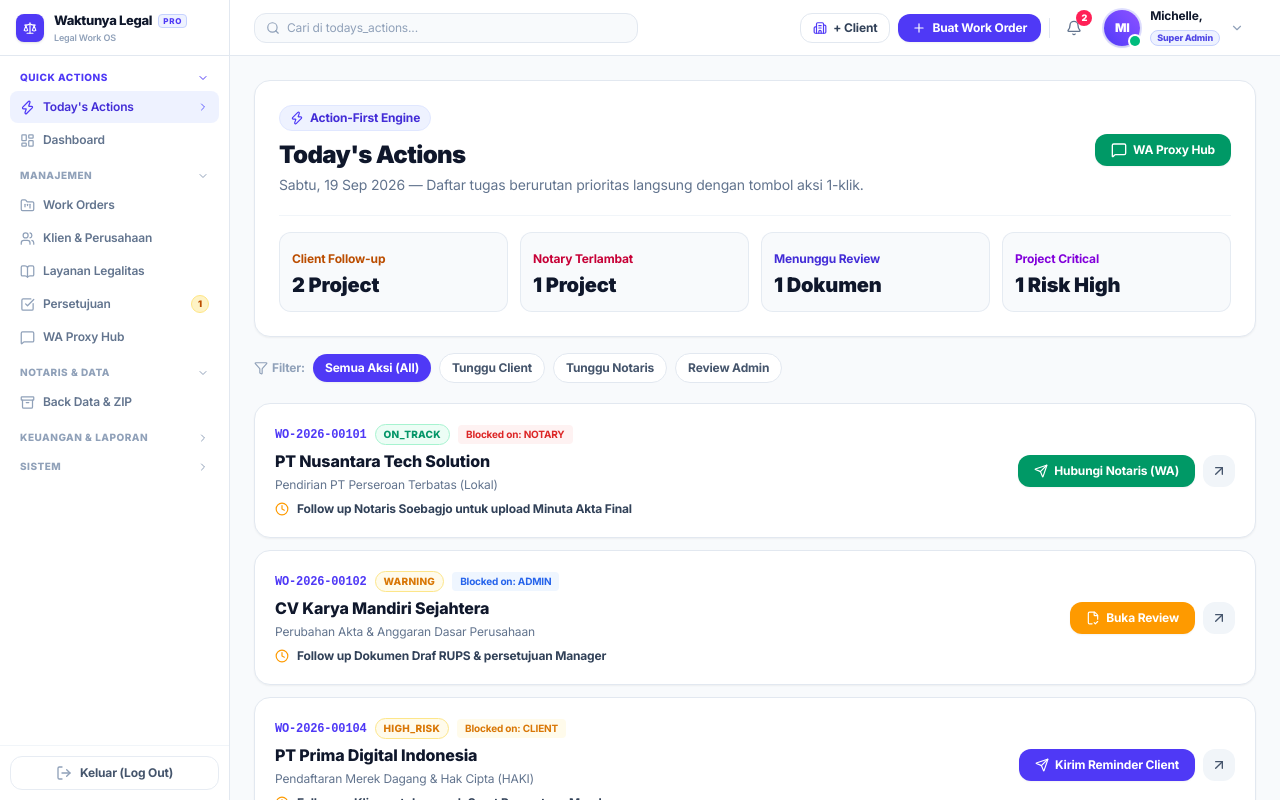
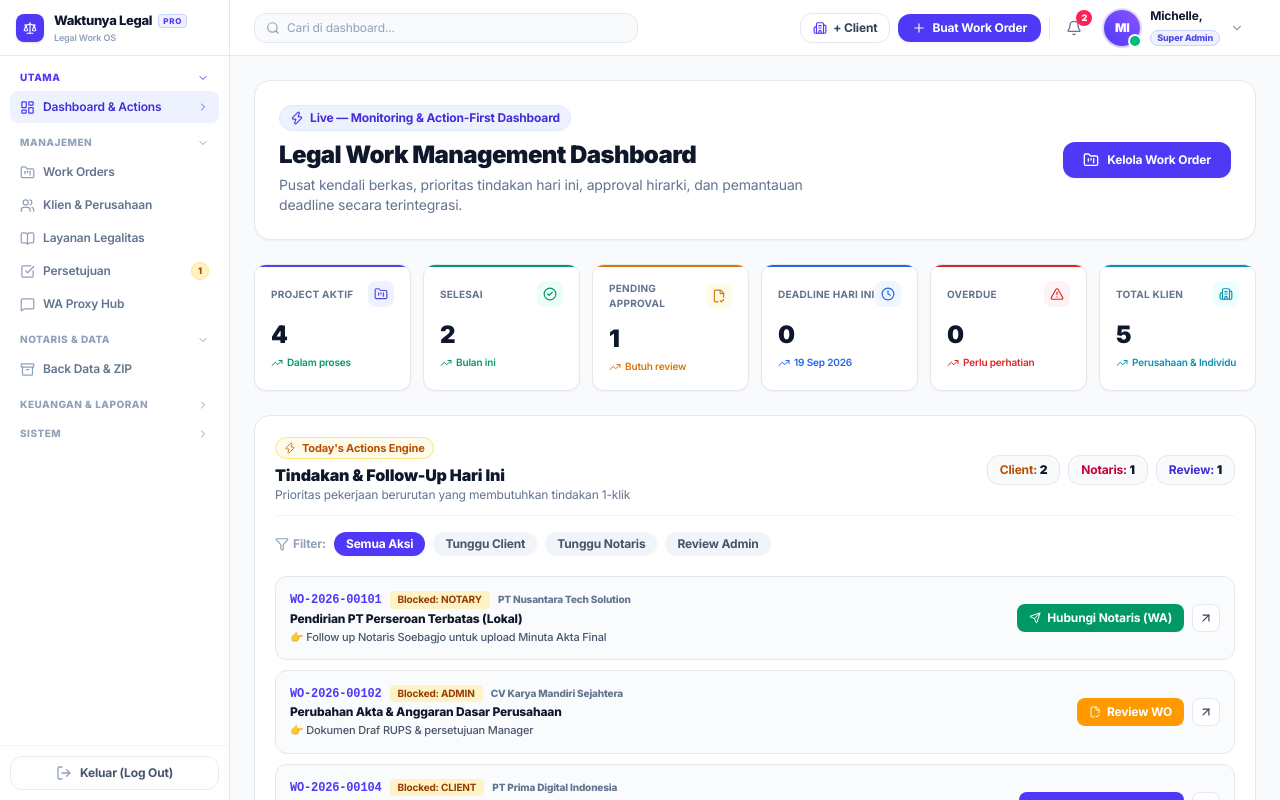
Before and after one commit to Mitschess/gotongroyonghack26, a Next.js app: page / in a window 1280 px wide. Both pictures are taken after typing "name@example.com", "Sample123" into the empty fields and a click on the button "Masuk". Built offline with nearby package versions, Linux system fonts and the light colour scheme.

Commit message:
sjhdjkajdgasgdkgasdk

```diff
--- a/app/api/whatsapp/send/route.ts
+++ b/app/api/whatsapp/send/route.ts
@@ -18,14 +18,14 @@ export async function POST(req: NextRequest) {
       : cleanNumber;
 
     const fonnteToken = process.env.FONNTE_TOKEN || process.env.WA_GATEWAY_TOKEN;
-    const gatewayUrl = process.env.WA_GATEWAY_URL || 'https://api.fonnte.com/send-message';
+    const gatewayUrl = process.env.WA_GATEWAY_URL || 'https://api.fonnte.com/send';
 
     // If API Token is configured, perform direct background HTTP POST to Gateway
     if (fonnteToken) {
       const response = await fetch(gatewayUrl, {
         method: 'POST',
         headers: {
-          'Authorization': fonnteToken,
+          'Authorization': fonnteToken.trim(),
           'Content-Type': 'application/json',
         },
         body: JSON.stringify({
@@ -37,11 +37,11 @@ export async function POST(req: NextRequest) {
 
       const data = await response.json();
       return NextResponse.json({
-        success: true,
+        success: data?.status !== false,
         provider: 'FONNTE_GATEWAY',
         target: formattedNumber,
         apiResult: data,
-        message: 'Pesan berhasil terkirim langsung ke HP via WhatsApp Gateway API'
+        message: data?.status === false ? (data?.reason || 'Gagal dari Fonnte Gateway') : 'Pesan berhasil terkirim langsung ke HP via WhatsApp Gateway API'
       });
     }
 
--- a/app/page.tsx
+++ b/app/page.tsx
@@ -79,7 +79,7 @@ export default function Home() {
   const [invoices, setInvoices] = useState<Invoice[]>(INITIAL_INVOICES);
   const [whatsappMessages, setWhatsappMessages] = useState<WhatsAppMessage[]>(INITIAL_WHATSAPP_MESSAGES);
 
-  const [activeTab, setActiveTab] = useState<string>('todays_actions');
+  const [activeTab, setActiveTab] = useState<string>('dashboard');
   const [globalSearch, setGlobalSearch] = useState<string>('');
 
   // Selected Work Order for deep view
@@ -529,7 +529,7 @@ export default function Home() {
           } else if (user.role === 'finance') {
             setActiveTab('finance');
           } else {
-            setActiveTab('todays_actions');
+            setActiveTab('dashboard');
           }
           logActivity('User Login', `Berhasil masuk sebagai ${user.name} (${user.role})`);
         }}
@@ -575,24 +575,7 @@ export default function Home() {
             />
           ) : (
             <>
-              {activeTab === 'todays_actions' && (
-                <TodaysActionsView
-                  workOrders={workOrders}
-                  tasks={tasks}
-                  documents={documents}
-                  onNavigateTab={(tab) => setActiveTab(tab)}
-                  onSendWhatsappReminder={() => {}}
-                  onOpenReview={(woId) => {
-                    const wo = workOrders.find(w => w.id === woId);
-                    if (wo) {
-                      setSelectedWoFromDashboard(wo);
-                      setActiveTab('workorders');
-                    }
-                  }}
-                />
-              )}
-
-              {activeTab === 'dashboard' && (
+              {(activeTab === 'dashboard' || activeTab === 'todays_actions') && (
                 <DashboardView
                   currentUser={currentUser}
                   workOrders={workOrders}
@@ -605,6 +588,12 @@ export default function Home() {
                   onSelectWorkOrder={(wo) => {
                     setSelectedWoFromDashboard(wo);
                     setActiveTab('workorders');
+                  }}
+                  onSendWhatsappReminder={(woId, recipientName, role) => {
+                    const wo = workOrders.find(w => w.id === woId);
+                    if (wo) {
+                      triggerWaNotification(wo.woNumber, wo.clientName, `Reminder Follow-Up (${role}: ${recipientName})`);
+                    }
                   }}
                 />
               )}
--- a/components/DashboardView.tsx
+++ b/components/DashboardView.tsx
@@ -1,6 +1,6 @@
 'use client';
 
-import React from 'react';
+import React, { useState } from 'react';
 import {
   FolderKanban,
   CheckCircle2,
@@ -13,8 +13,13 @@ import {
   UserCheck,
   Zap,
   Activity,
+  Send,
+  Filter,
+  CheckCircle,
+  MessageSquare,
+  ArrowUpRight
 } from 'lucide-react';
-import { WorkOrder, Client, Task, ApprovalRequest, ActivityLog, User, UserRole } from '../types/legal';
+import { WorkOrder, Client, Task, ApprovalRequest, ActivityLog, User, UserRole, LegalDocument } from '../types/legal';
 
 interface DashboardViewProps {
   workOrders: WorkOrder[];
@@ -26,6 +31,7 @@ interface DashboardViewProps {
   currentUser: User;
   onNavigateTab: (tab: string) => void;
   onSelectWorkOrder: (wo: WorkOrder) => void;
+  onSendWhatsappReminder?: (woId: string, recipientName: string, role: string) => void;
 }
 
 // Minimalist Light SaaS KPI card colors
@@ -107,7 +113,8 @@ export default function DashboardView({
   users,
   currentUser,
   onNavigateTab,
-  onSelectWorkOrder
+  onSelectWorkOrder,
+  onSendWhatsappReminder
 }: DashboardViewProps) {
   // IAM-based data scoping
   const isClient = currentUser.role === 'client';
@@ -120,6 +127,30 @@ export default function DashboardView({
     : isNotary
     ? workOrders.filter(w => w.notaryId === currentUser.id)
     : workOrders;
+
+  // Today's Action Engine State
+  const [filterRole, setFilterRole] = useState<'ALL' | 'CLIENT' | 'NOTARY' | 'ADMIN'>('ALL');
+  const [sentReminders, setSentReminders] = useState<Record<string, boolean>>({});
+
+  const clientFollowups = scopedWorkOrders.filter(w => w.blockedOn === 'CLIENT' && w.status !== 'Completed');
+  const notaryDelays = scopedWorkOrders.filter(w => w.blockedOn === 'NOTARY' && w.status !== 'Completed');
+  const pendingReviews = scopedWorkOrders.filter(w => (w.blockedOn === 'ADMIN' || w.status === 'Review') && w.status !== 'Completed');
+  const criticalProjects = scopedWorkOrders.filter(w => w.health === 'CRITICAL' || w.health === 'HIGH_RISK');
+
+  const filteredActionOrders = scopedWorkOrders.filter(w => {
+    if (w.status === 'Completed') return false;
+    if (filterRole === 'CLIENT') return w.blockedOn === 'CLIENT';
+    if (filterRole === 'NOTARY') return w.blockedOn === 'NOTARY';
+    if (filterRole === 'ADMIN') return w.blockedOn === 'ADMIN';
+    return true;
+  });
+
+  const handleReminder = (woId: string, name: string, role: string) => {
+    if (onSendWhatsappReminder) {
+      onSendWhatsappReminder(woId, name, role);
+    }
+    setSentReminders(prev => ({ ...prev, [woId]: true }));
+  };
 
   const [selectedTimelineWoId, setSelectedTimelineWoId] = React.useState<string>(scopedWorkOrders[0]?.id || workOrders[0]?.id);
   const activeTimelineWo = (isClient || isNotary)
@@ -170,17 +201,17 @@ export default function DashboardView({
           <div>
             <div className="inline-flex items-center gap-1.5 px-2.5 py-1 rounded-full text-xs font-bold mb-2 bg-indigo-50 text-indigo-700 border border-indigo-100">
               <Zap className="h-3.5 w-3.5 text-indigo-600" />
-              {isClient ? 'Client Portal — Status Proyek Legalitas Anda' : isNotary ? 'Notary Portal — Penugasan Akta & Dokumen' : 'Live — Monitoring Operasional Legal'}
+              {isClient ? 'Client Portal — Status Proyek Legalitas Anda' : isNotary ? 'Notary Portal — Penugasan Akta & Dokumen' : 'Live — Monitoring & Action-First Dashboard'}
             </div>
             <h2 className="text-xl md:text-2xl font-black tracking-tight text-slate-900">
-              {isClient ? `Halo, ${currentUser.name.split('(')[0].trim()} 👋` : isNotary ? `Notaris Dashboard` : 'Legal Work Management'}
+              {isClient ? `Halo, ${currentUser.name.split('(')[0].trim()} 👋` : isNotary ? `Notaris Dashboard` : 'Legal Work Management Dashboard'}
             </h2>
             <p className="text-xs md:text-sm mt-1 text-slate-500 max-w-xl">
               {isClient
                 ? 'Pantau status dan perkembangan seluruh proyek legalitas perusahaan Anda secara real-time.'
                 : isNotary
                 ? 'Tampilan penugasan akta, minuta, dan Work Order yang membutuhkan tindakan notaris.'
-                : 'Pusat kendali berkas, proyek legalitas, approval hirarki, dan pemantauan deadline perusahaan secara terstruktur.'}
+                : 'Pusat kendali berkas, prioritas tindakan hari ini, approval hirarki, dan pemantauan deadline secara terintegrasi.'}
             </p>
           </div>
           <button
@@ -236,6 +267,139 @@ export default function DashboardView({
           ))}
         </div>
       )}
+
+      {/* Today's Priority Actions Engine (Unified inside Dashboard) */}
+      <div className="rounded-2xl p-5 bg-white border border-slate-200 shadow-xs space-y-4">
+        <div className="flex flex-col sm:flex-row sm:items-center justify-between gap-3 border-b border-slate-100 pb-3">
+          <div>
+            <div className="inline-flex items-center gap-1.5 px-2 py-0.5 rounded-full text-[11px] font-bold mb-1 bg-amber-50 text-amber-700 border border-amber-200">
+              <Zap className="h-3 w-3 text-amber-600" /> Today&apos;s Actions Engine
+            </div>
+            <h3 className="text-base font-black text-slate-900">Tindakan & Follow-Up Hari Ini</h3>
+            <p className="text-xs text-slate-500">Prioritas pekerjaan berurutan yang membutuhkan tindakan 1-klik</p>
+          </div>
+
+          {/* Action Counters Bar */}
+          <div className="flex items-center gap-2 flex-wrap">
+            <div className="px-3 py-1.5 rounded-xl bg-slate-50 border border-slate-200 text-xs">
+              <span className="font-bold text-amber-700">Client: </span>
+              <span className="font-black text-slate-900">{clientFollowups.length}</span>
+            </div>
+            <div className="px-3 py-1.5 rounded-xl bg-slate-50 border border-slate-200 text-xs">
+              <span className="font-bold text-rose-700">Notaris: </span>
+              <span className="font-black text-slate-900">{notaryDelays.length}</span>
+            </div>
+            <div className="px-3 py-1.5 rounded-xl bg-slate-50 border border-slate-200 text-xs">
+              <span className="font-bold text-indigo-700">Review: </span>
+              <span className="font-black text-slate-900">{pendingReviews.length}</span>
+            </div>
+          </div>
+        </div>
+
+        {/* Filter Pills */}
+        <div className="flex items-center gap-2 overflow-x-auto pb-1 no-scrollbar">
+          <span className="text-xs font-bold flex items-center gap-1 shrink-0 text-slate-400">
+            <Filter className="h-3.5 w-3.5" /> Filter:
+          </span>
+          {[
+            { key: 'ALL', label: 'Semua Aksi' },
+            { key: 'CLIENT', label: 'Tunggu Client' },
+            { key: 'NOTARY', label: 'Tunggu Notaris' },
+            { key: 'ADMIN', label: 'Review Admin' },
+          ].map((item) => (
+            <button
+              key={item.key}
+              onClick={() => setFilterRole(item.key as any)}
+              className={`px-3 py-1 rounded-full text-xs font-bold whitespace-nowrap transition-all ${
+                filterRole === item.key
+                  ? 'bg-indigo-600 text-white shadow-xs'
+                  : 'bg-slate-100 text-slate-600 hover:bg-slate-200'
+              }`}
+            >
+              {item.label}
+            </button>
+          ))}
+        </div>
+
+        {/* Action Items List */}
+        <div className="space-y-2.5">
+          {filteredActionOrders.length === 0 ? (
+            <div className="rounded-xl p-6 text-center bg-slate-50 border border-slate-200">
+              <CheckCircle className="h-8 w-8 mx-auto mb-2 text-emerald-500" />
+              <p className="text-xs font-bold text-slate-800">Semua Tindakan Selesai!</p>
+              <p className="text-[11px] text-slate-500">Tidak ada item follow-up untuk filter ini.</p>
+            </div>
+          ) : (
+            filteredActionOrders.map((wo) => {
+              const isSent = sentReminders[wo.id];
+              return (
+                <div
+                  key={wo.id}
+                  className="rounded-xl p-3.5 bg-slate-50/70 border border-slate-200 hover:bg-white hover:shadow-xs transition-all flex flex-col sm:flex-row sm:items-center justify-between gap-3"
+                >
+                  <div className="space-y-0.5 min-w-0">
+                    <div className="flex items-center gap-2 flex-wrap text-xs">
+                      <span className="font-mono font-black text-indigo-600">{wo.woNumber}</span>
+                      <span className="px-2 py-0.5 rounded text-[10px] font-bold bg-amber-100 text-amber-800">
+                        Blocked: {wo.blockedOn}
+                      </span>
+                      <span className="text-[10px] font-extrabold text-slate-500">{wo.clientName}</span>
+                    </div>
+                    <p className="text-xs font-extrabold text-slate-900">{wo.serviceName}</p>
+                    <p className="text-[11px] text-slate-600 font-medium">
+                      👉 {wo.blockedOn === 'NOTARY' ? 'Follow up Notaris Soebagjo untuk upload Minuta Akta Final' : wo.blockedOn === 'CLIENT' ? 'Follow up Klien untuk unggah Surat Pernyataan Merek' : 'Dokumen Draf RUPS & persetujuan Manager'}
+                    </p>
+                  </div>
+
+                  <div className="flex items-center gap-2 shrink-0">
+                    {wo.blockedOn === 'NOTARY' && (
+                      <button
+                        onClick={() => handleReminder(wo.id, 'Notaris Soebagjo', 'Notary')}
+                        className={`px-3 py-1.5 rounded-lg text-xs font-bold flex items-center gap-1.5 transition-all ${
+                          isSent ? 'bg-slate-200 text-slate-600' : 'bg-emerald-600 hover:bg-emerald-700 text-white'
+                        }`}
+                      >
+                        <Send className="h-3 w-3" />
+                        {isSent ? 'Terkirim ✓' : 'Hubungi Notaris (WA)'}
+                      </button>
+                    )}
+
+                    {wo.blockedOn === 'CLIENT' && (
+                      <button
+                        onClick={() => handleReminder(wo.id, wo.clientName, 'Client')}
+                        className={`px-3 py-1.5 rounded-lg text-xs font-bold flex items-center gap-1.5 transition-all ${
+                          isSent ? 'bg-slate-200 text-slate-600' : 'bg-indigo-600 hover:bg-indigo-700 text-white'
+                        }`}
+                      >
+                        <Send className="h-3 w-3" />
+                        {isSent ? 'Terkirim ✓' : 'Reminder Client (WA)'}
+                      </button>
+                    )}
+
+                    {(wo.blockedOn === 'ADMIN' || wo.status === 'Review') && (
+                      <button
+                        onClick={() => onSelectWorkOrder(wo)}
+                        className="px-3 py-1.5 rounded-lg text-xs font-bold flex items-center gap-1.5 bg-amber-500 hover:bg-amber-600 text-white transition-all"
+                      >
+                        <FileCheck2 className="h-3 w-3" />
+                        Review WO
+                      </button>
+                    )}
+
+                    <button
+                      onClick={() => onSelectWorkOrder(wo)}
+                      className="p-1.5 rounded-lg bg-white border border-slate-200 hover:bg-slate-100 text-slate-700 text-xs"
+                      title="Detail WO"
+                    >
+                      <ArrowUpRight className="h-3.5 w-3.5" />
+                    </button>
+                  </div>
+                </div>
+              );
+            })
+          )}
+        </div>
+      </div>
 
       {/* Side-by-Side Grid: Progress Work Order & Client Timeline Tracker */}
       <div className="grid grid-cols-1 xl:grid-cols-2 gap-5">
--- a/components/MobileNav.tsx
+++ b/components/MobileNav.tsx
@@ -38,9 +38,8 @@ export default function MobileNav({
   const [isMoreOpen, setIsMoreOpen] = useState(false);
 
   const primaryMobileTabs = [
-    { id: 'todays_actions', label: 'Tindakan', icon: Zap },
+    { id: 'dashboard', label: 'Dashboard', icon: LayoutDashboard },
     { id: 'notary_tasks', label: 'Tugas Notaris', icon: Zap },
-    { id: 'dashboard', label: 'Dashboard', icon: LayoutDashboard },
     { id: 'workorders', label: 'Work Order', icon: FolderKanban },
     { id: 'whatsapp', label: 'WA Proxy', icon: MessageSquare },
   ];
--- a/components/Sidebar.tsx
+++ b/components/Sidebar.tsx
@@ -60,11 +60,10 @@ export default function Sidebar({
   // Grouped menu structure for staff/admin roles
   const menuGroups: MenuGroup[] = [
     {
-      groupLabel: 'Quick Actions',
+      groupLabel: 'Utama',
       defaultOpen: true,
       items: [
-        { id: 'todays_actions', label: "Today's Actions", icon: Zap, roles: ['super_admin', 'admin', 'technical'] },
-        { id: 'dashboard', label: 'Dashboard', icon: LayoutDashboard, roles: ['super_admin', 'admin', 'technical', 'finance', 'notary', 'client'] },
+        { id: 'dashboard', label: 'Dashboard & Actions', icon: LayoutDashboard, roles: ['super_admin', 'admin', 'technical', 'finance', 'notary', 'client'] },
       ]
     },
     {
--- a/lib/iam.ts
+++ b/lib/iam.ts
@@ -26,9 +26,9 @@ export const IAM_TAB_PERMISSIONS: Record<string, UserRole[]> = {
 
 // Default landing page by IAM role
 export const IAM_DEFAULT_LANDING: Record<UserRole, string> = {
-  super_admin: 'todays_actions',
-  admin: 'todays_actions',
-  technical: 'todays_actions',
+  super_admin: 'dashboard',
+  admin: 'dashboard',
+  technical: 'dashboard',
   finance: 'finance',
   notary: 'notary_tasks',
   client: 'dashboard',
```
